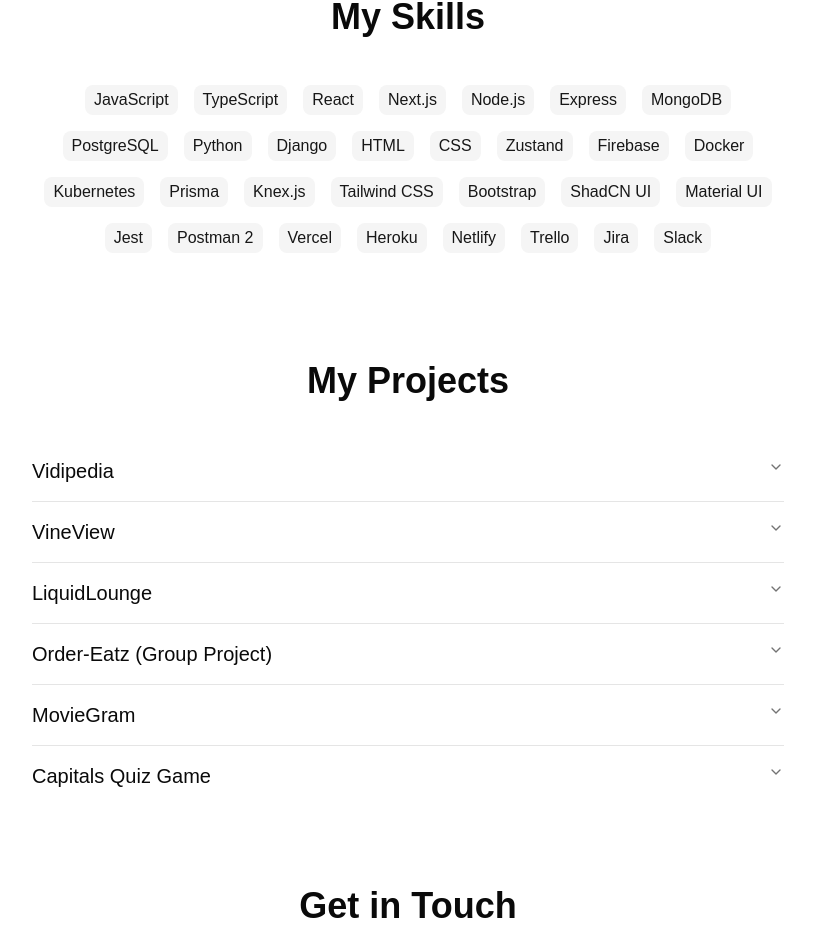
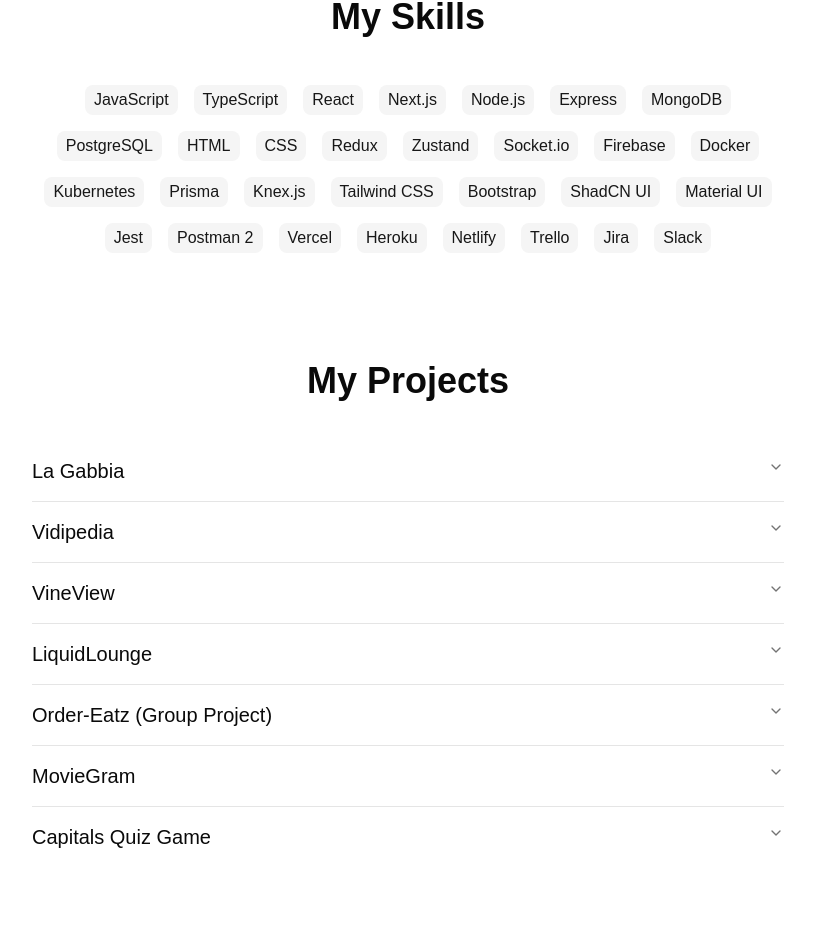
Before and after one commit to yilmaz1998/website, a Next.js app in the folder website/: page / in a window 1280 px wide. Shown: the part 1299-2227 px from the top of the page, without its empty margins (232-1047 px from the left). Built offline with nearby package versions, Linux system fonts and the light colour scheme; a web font is replaced by a local one.

Commit message:
Projects and skills update

```diff
--- a/website/components/Skills.tsx
+++ b/website/components/Skills.tsx
@@ -1,7 +1,7 @@
 import React from 'react'
 import { Badge } from "@/components/ui/badge"
 
-const skills = ['JavaScript', 'TypeScript', 'React', 'Next.js', 'Node.js', 'Express', 'MongoDB', 'PostgreSQL','Python', 'Django', 'HTML', 'CSS', 'Zustand', 'Firebase', 'Docker', 'Kubernetes', 'Prisma', 'Knex.js', 'Tailwind CSS', 'Bootstrap', 'ShadCN UI', 'Material UI', 'Jest', 'Postman 2', 'Vercel', 'Heroku', 'Netlify', 'Trello', 'Jira', 'Slack']
+const skills = ['JavaScript', 'TypeScript', 'React', 'Next.js', 'Node.js', 'Express', 'MongoDB', 'PostgreSQL', 'HTML', 'CSS', 'Redux', 'Zustand','Socket.io', 'Firebase', 'Docker', 'Kubernetes', 'Prisma', 'Knex.js', 'Tailwind CSS', 'Bootstrap', 'ShadCN UI', 'Material UI', 'Jest', 'Postman 2', 'Vercel', 'Heroku', 'Netlify', 'Trello', 'Jira', 'Slack']
 
 const Skills = () => {
   return (
--- a/website/projects.json
+++ b/website/projects.json
@@ -1,5 +1,10 @@
 [
     {
+        "name": "La Gabbia",
+        "live": "https://la-gabbia-frontend.vercel.app/",
+        "desc": "An online restaurant ordering system with live order tracking, admin management, and automatic email confirmation sent to customers when they place an order.",
+        "images": ["LaGabbia.png", "LaGabbia2.png"]
+    },{
         "name": "Vidipedia",
         "live": "http://24.144.67.112:6970/",
         "desc": "Collaborated on developing a video streaming platform with features such as user authentication, video uploads, comments, likes, notifications, user profiles, and customizable user settings.",
```
Also changed, not shown: 2 other files (tests, documents, lock files or other folders).
